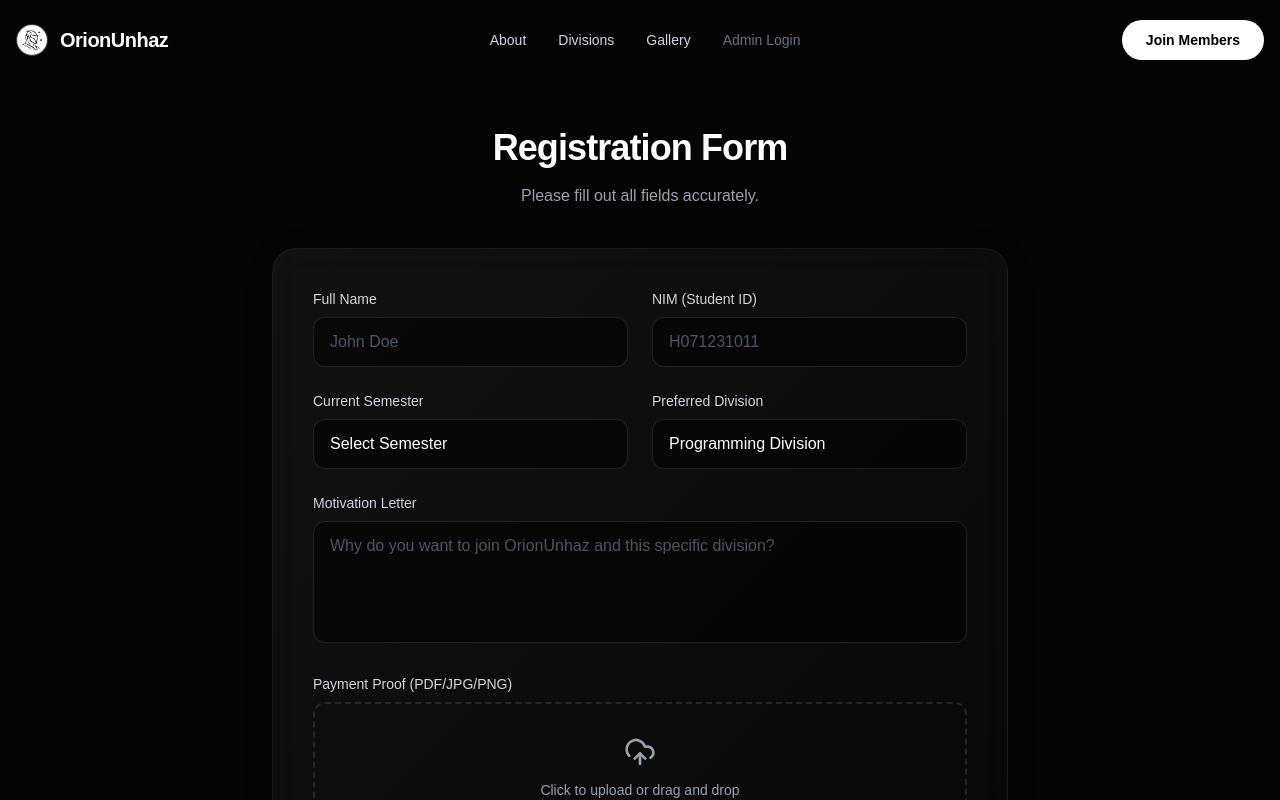
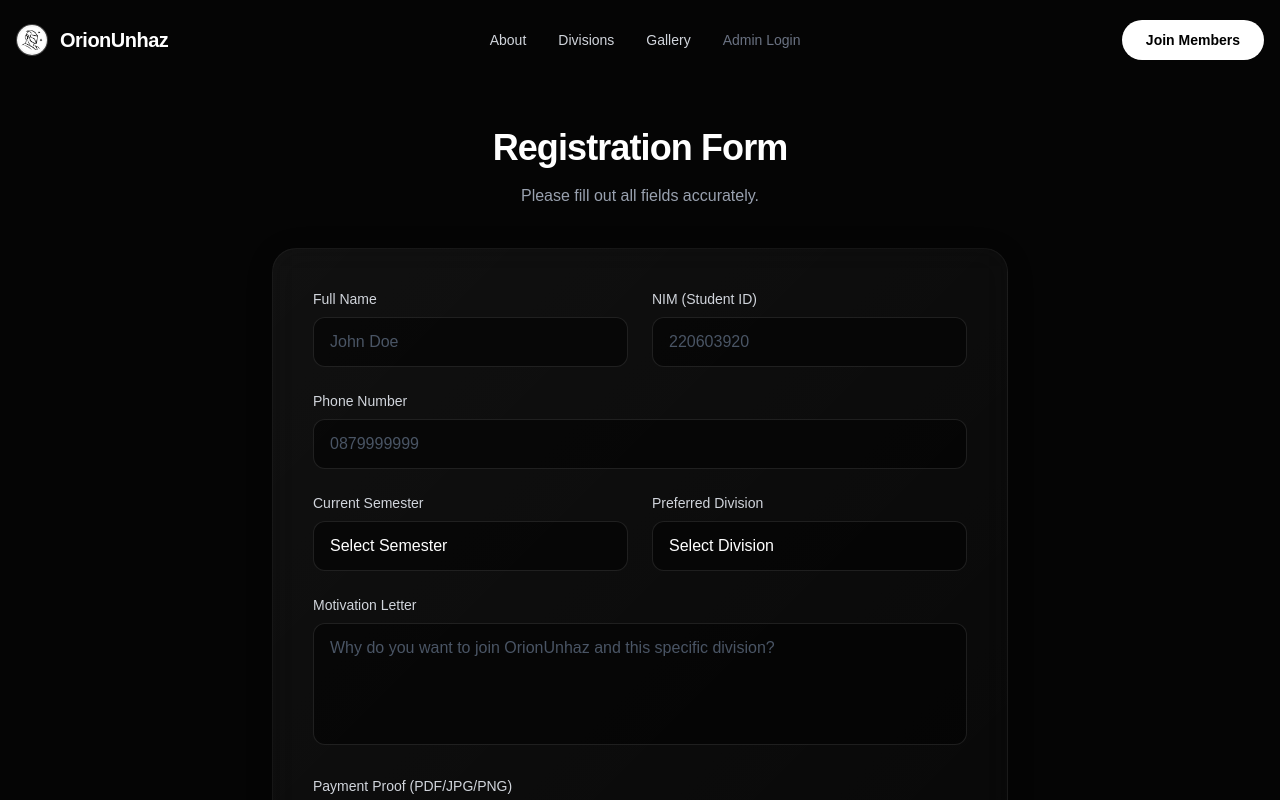
Before and after one commit to muhammadfaridhidayat/orion, a Next.js app: page /register in a window 1280 px wide. Shown: the top 800 px of the page. Built offline with nearby package versions, Linux system fonts and the light colour scheme.

Commit message:
fix member register page

```diff
--- a/src/app/register/page.tsx
+++ b/src/app/register/page.tsx
@@ -11,23 +11,70 @@ export default function RegisterPage() {
   const [formData, setFormData] = useState({
     fullName: "",
     nim: "",
+    phoneNumber: "",
     semester: "",
-    division: "Programming",
+    division: "",
     motivation: "",
   });
+  const [paymentProof, setPaymentProof] = useState<File | null>(null);
+  const [isLoading, setIsLoading] = useState(false);
+  const [errorMsg, setErrorMsg] = useState("");
 
-  const handleSubmit = (e: React.FormEvent) => {
+  const handleSubmit = async (e: React.FormEvent) => {
     e.preventDefault();
-    // In a real app, this would be an API call
-    console.log("Mock submission:", formData);
+    setIsLoading(true);
+    setErrorMsg("");
 
-    // Simulate API delay
-    const btn = document.getElementById("submitBtn");
-    if (btn) btn.innerHTML = '<span class="animate-pulse">Submitting...</span>';
+    if (!paymentProof) {
+      setErrorMsg("Please upload your payment proof.");
+      setIsLoading(false);
+      return;
+    }
 
-    setTimeout(() => {
+    try {
+      const submitData = new FormData();
+      submitData.append("full_name", formData.fullName);
+      submitData.append("nim", formData.nim);
+      submitData.append("phone_number", formData.phoneNumber);
+      submitData.append("semester", formData.semester);
+      submitData.append("devision", formData.division);
+      submitData.append("motivation", formData.motivation);
+
+      submitData.append("payment", paymentProof);
+
+      const apiUrl = process.env.NEXT_PUBLIC_API_URL || "http://localhost:8080";
+      const response = await fetch(`${apiUrl}/api/v1/member/register`, {
+        method: "POST",
+        body: submitData,
+      });
+
+      if (!response.ok) {
+        const errData = await response.json().catch(() => ({}));
+
+        // Check entire response for duplicate NIM error
+        // const rawError = JSON.stringify(errData);
+        // if (rawError.includes("duplicate key") || rawError.includes("unique constraint") || rawError.includes("idx_new_members_nim")) {
+        //   setErrorMsg("This NIM (Student ID) is already registered.");
+        //   return;
+        // }
+
+        let errorMessage = errData.message || "Registration failed. Please try again.";
+        if (errData.errors) {
+          const details = Object.values(errData.errors).join(", ");
+          if (details) {
+            errorMessage += ` (${details})`;
+          }
+        }
+        throw new Error(errorMessage);
+      }
+
       setSubmitted(true);
-    }, 1500);
+    } catch (error: any) {
+      console.error("Submission error:", error);
+      setErrorMsg(error.message || "An unexpected error occurred.");
+    } finally {
+      setIsLoading(false);
+    }
   };
 
   if (submitted) {
@@ -75,6 +122,11 @@ export default function RegisterPage() {
           transition={{ delay: 0.1 }}
           className="glass-card rounded-3xl p-6 md:p-10 border border-white/10 relative"
         >
+          {errorMsg && (
+            <div className="mb-6 p-4 bg-red-500/10 border border-red-500/50 rounded-xl text-red-400 text-sm text-center">
+              {errorMsg}
+            </div>
+          )}
           <form onSubmit={handleSubmit} className="space-y-6">
             <div className="grid md:grid-cols-2 gap-6">
               <div>
@@ -96,9 +148,21 @@ export default function RegisterPage() {
                   value={formData.nim}
                   onChange={(e) => setFormData({ ...formData, nim: e.target.value })}
                   className="w-full bg-black/50 border border-white/10 rounded-xl py-3 px-4 text-white placeholder-gray-600 focus:outline-none focus:border-gray-400/50 transition-colors"
-                  placeholder="H071231011"
+                  placeholder="220603920"
                 />
               </div>
+            </div>
+
+            <div>
+              <label className="block text-sm font-medium text-gray-300 mb-2">Phone Number</label>
+              <input
+                type="tel"
+                required
+                value={formData.phoneNumber}
+                onChange={(e) => setFormData({ ...formData, phoneNumber: e.target.value })}
+                className="w-full bg-black/50 border border-white/10 rounded-xl py-3 px-4 text-white placeholder-gray-600 focus:outline-none focus:border-gray-400/50 transition-colors"
+                placeholder="0879999999"
+              />
             </div>
 
             <div className="grid md:grid-cols-2 gap-6">
@@ -124,9 +188,10 @@ export default function RegisterPage() {
                   onChange={(e) => setFormData({ ...formData, division: e.target.value })}
                   className="w-full bg-black/50 border border-white/10 rounded-xl py-3 px-4 text-white focus:outline-none focus:border-gray-400/50 transition-colors appearance-none"
                 >
-                  <option value="Programming" className="bg-[#0f0f0f]">Programming Division</option>
-                  <option value="Electronic" className="bg-[#0f0f0f]">Electronic Division</option>
-                  <option value="Mechanic" className="bg-[#0f0f0f]">Mechanic Division</option>
+                  <option value="" disabled hidden>Select Division</option>
+                  <option value="Programming" className="bg-[#0f0f0f]">Programming</option>
+                  <option value="Electronic" className="bg-[#0f0f0f]">Electronic</option>
+                  <option value="Mechanic" className="bg-[#0f0f0f]">Mechanic</option>
                 </select>
               </div>
             </div>
@@ -146,10 +211,18 @@ export default function RegisterPage() {
             <div>
               <label className="block text-sm font-medium text-gray-300 mb-2">Payment Proof (PDF/JPG/PNG)</label>
               <div className="w-full border-2 border-dashed border-white/10 rounded-xl p-8 hover:bg-white/5 hover:border-white/20 transition-colors cursor-pointer flex flex-col items-center justify-center text-gray-400 group relative">
-                <input type="file" className="absolute inset-0 w-full h-full opacity-0 cursor-pointer" required />
+                <input
+                  type="file"
+                  accept=".pdf,.jpg,.jpeg,.png"
+                  onChange={(e) => setPaymentProof(e.target.files?.[0] || null)}
+                  className="absolute inset-0 w-full h-full opacity-0 cursor-pointer"
+                  required
+                />
                 <UploadCloud className="w-8 h-8 mb-3 group-hover:text-blue-400 transition-colors" />
-                <span className="text-sm">Click to upload or drag and drop</span>
-                <span className="text-xs text-gray-600 mt-1">Max file size: 5MB</span>
+                <span className="text-sm">
+                  {paymentProof ? paymentProof.name : "Click to upload or drag and drop"}
+                </span>
+                {!paymentProof && <span className="text-xs text-gray-600 mt-1">Max file size: 5MB</span>}
               </div>
             </div>
 
@@ -157,9 +230,16 @@ export default function RegisterPage() {
               <button
                 id="submitBtn"
                 type="submit"
-                className="w-full py-4 rounded-xl bg-white text-black font-bold hover:bg-gray-200 focus:ring-4 focus:ring-white/20 transition-all flex items-center justify-center gap-2 group"
+                disabled={isLoading}
+                className="w-full py-4 rounded-xl bg-white text-black font-bold hover:bg-gray-200 focus:ring-4 focus:ring-white/20 transition-all flex items-center justify-center gap-2 group disabled:opacity-50 disabled:cursor-not-allowed"
               >
-                Submit Application <ArrowRight className="w-5 h-5 group-hover:translate-x-1 transition-transform" />
+                {isLoading ? (
+                  <span className="animate-pulse">Submitting...</span>
+                ) : (
+                  <>
+                    Submit Application <ArrowRight className="w-5 h-5 group-hover:translate-x-1 transition-transform" />
+                  </>
+                )}
               </button>
             </div>
           </form>
```
